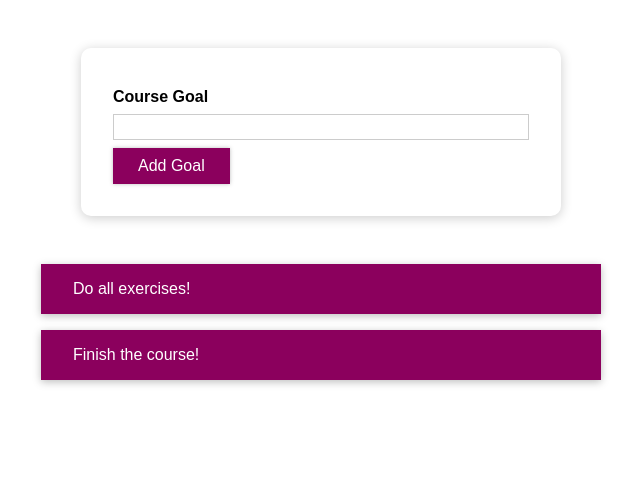
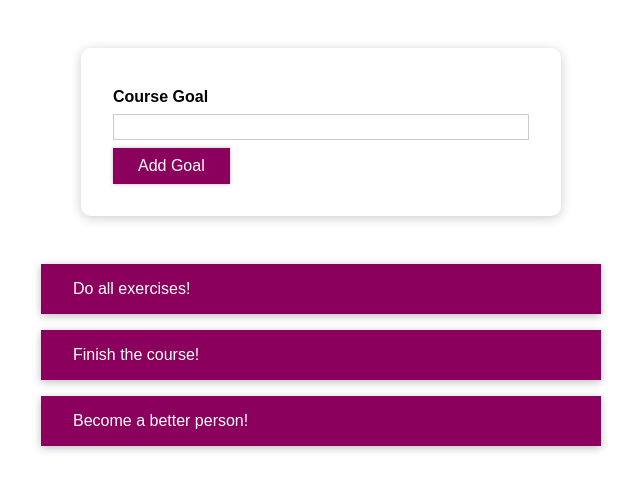
Before and after one commit to ismaelbr/ismaelbr-react-complete-guide-, a React (Create React App) app: page / in a window 1280 px wide. Shown: the top 490 px of the page, without its empty margins (319-959 px from the left). Built offline with nearby package versions, Linux system fonts and the light colour scheme.

Commit message:
feat: finished section 06

```diff
--- a/src/App.js
+++ b/src/App.js
@@ -1,4 +1,4 @@
-import React, { useState } from 'react';
+import React, {useState} from 'react';
 
 import CourseGoalList from './components/CourseGoals/CourseGoalList/CourseGoalList';
 import CourseInput from './components/CourseGoals/CourseInput/CourseInput';
@@ -6,14 +6,15 @@ import './App.css';
 
 const App = () => {
   const [courseGoals, setCourseGoals] = useState([
-    { text: 'Do all exercises!', id: 'g1' },
-    { text: 'Finish the course!', id: 'g2' }
+    {text: 'Do all exercises!', id: 'g1'},
+    {text: 'Finish the course!', id: 'g2'},
+    {text: 'Become a better person!', id: 'g3'}
   ]);
 
   const addGoalHandler = enteredText => {
     setCourseGoals(prevGoals => {
       const updatedGoals = [...prevGoals];
-      updatedGoals.unshift({ text: enteredText, id: Math.random().toString() });
+      updatedGoals.unshift({text: enteredText, id: Math.random().toString()});
       return updatedGoals;
     });
   };
@@ -26,19 +27,19 @@ const App = () => {
   };
 
   let content = (
-    <p style={{ textAlign: 'center' }}>No goals found. Maybe add one?</p>
+    <p style={{textAlign: 'center'}}>No goals found. Maybe add one?</p>
   );
 
   if (courseGoals.length > 0) {
     content = (
-      <CourseGoalList items={courseGoals} onDeleteItem={deleteItemHandler} />
+      <CourseGoalList items={courseGoals} onDeleteItem={deleteItemHandler}/>
     );
   }
 
   return (
     <div>
       <section id="goal-form">
-        <CourseInput onAddGoal={addGoalHandler} />
+        <CourseInput onAddGoal={addGoalHandler}/>
       </section>
       <section id="goals">
         {content}
```
